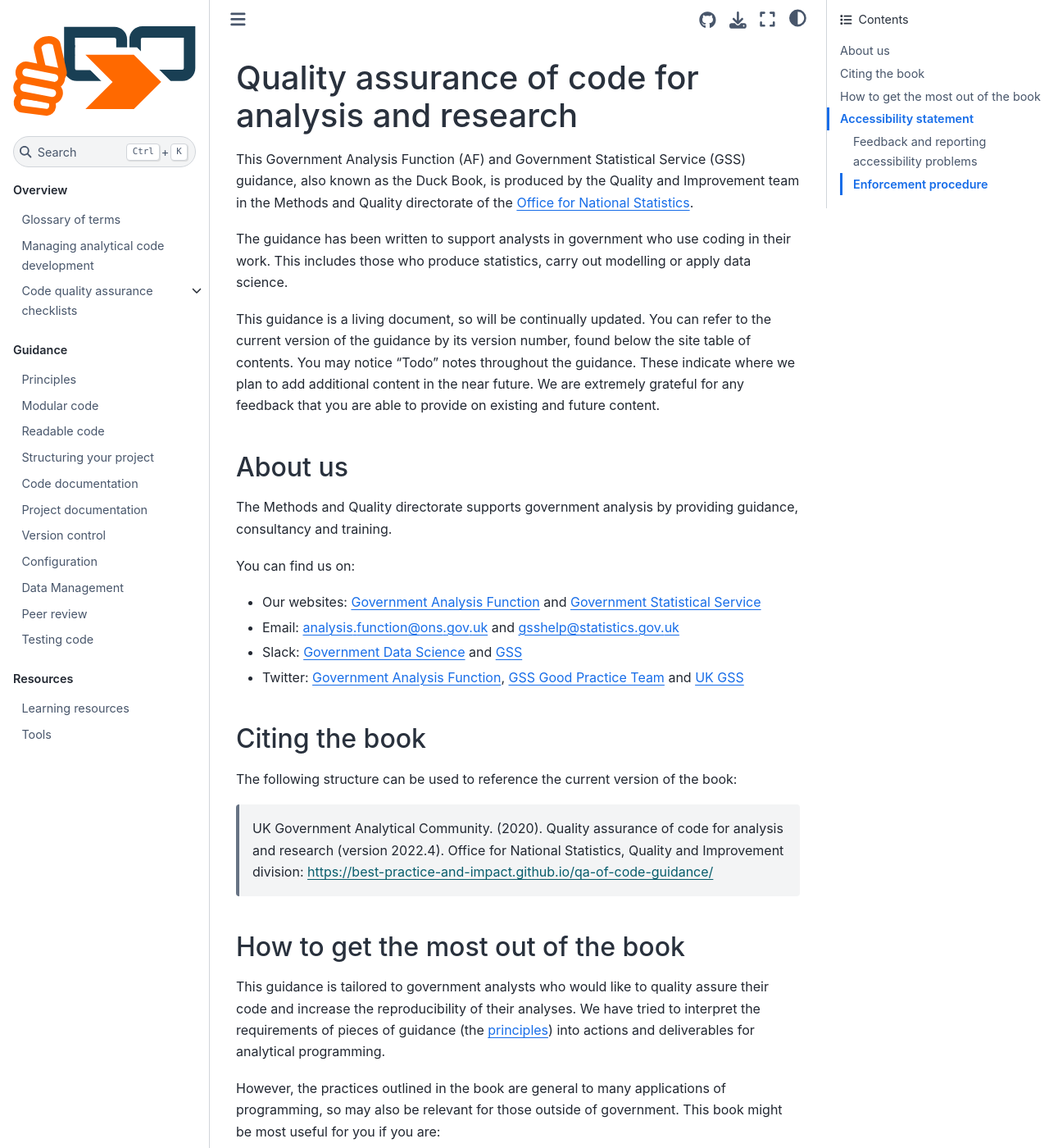
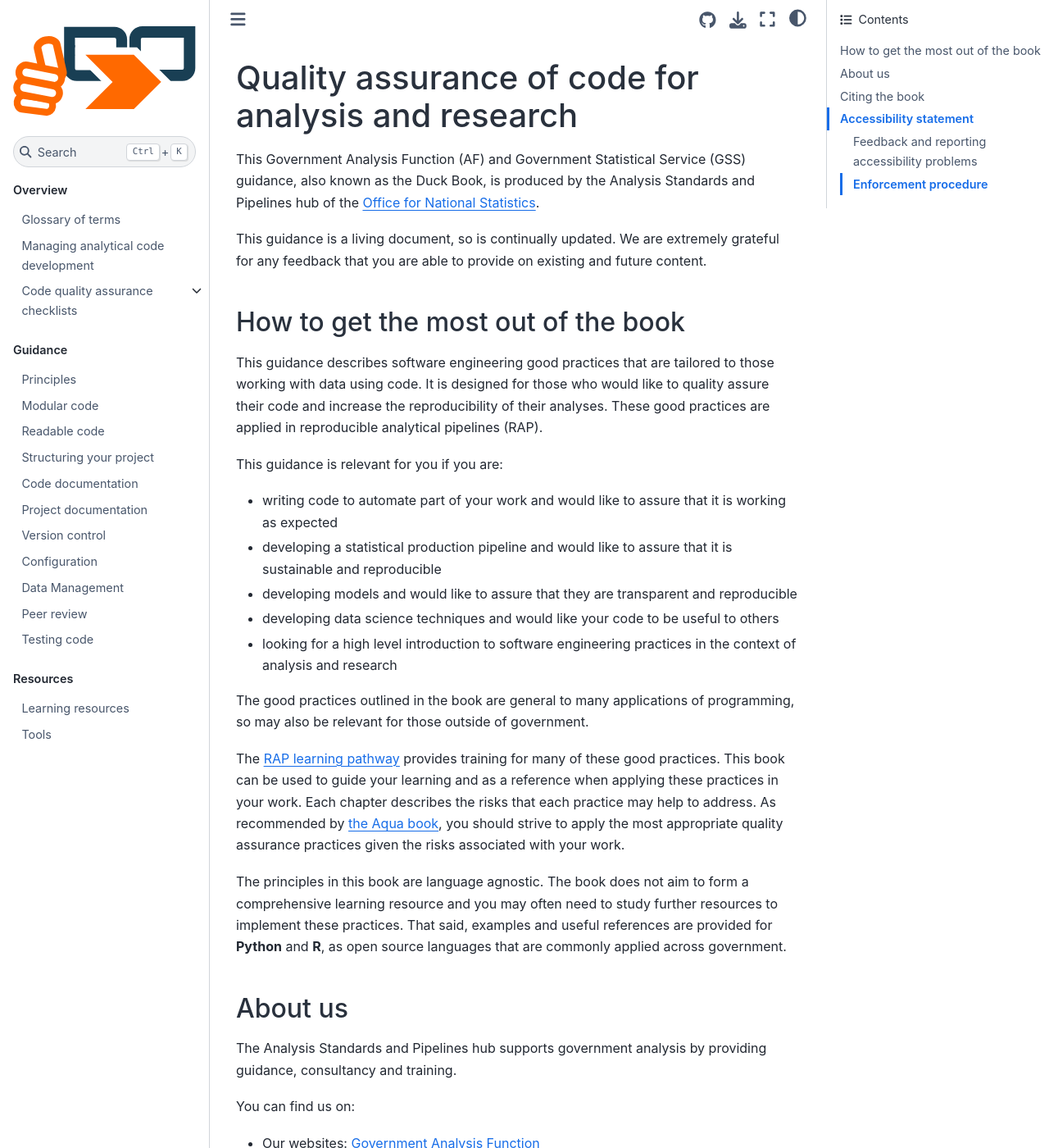
Before and after one commit to best-practice-and-impact/qa-of-code-guidance, a Jupyter Book: the page built from book/intro.md, in a window 1280 px wide and 1400 px high. Shown: the whole window at 82% size. Built offline with Jupyter Book 1.0.4 settings and Sphinx 7.4.7 and the Sphinx Book theme 1.1.4, drawn with Linux system fonts in a browser that asks for light colours; some of the changed text lies outside the part shown.

Commit message:
Shorten front page content and highlight training and guidance use

```diff
--- a/book/intro.md
+++ b/book/intro.md
@@ -1,18 +1,33 @@
 # Quality assurance of code for analysis and research
 
-This Government Analysis Function (AF) and Government Statistical Service (GSS) guidance, also known as the Duck Book, is produced by the Quality and Improvement team in the Methods and Quality directorate of the [Office for National Statistics](https://www.ons.gov.uk).
+This Government Analysis Function (AF) and Government Statistical Service (GSS) guidance, also known as the Duck Book, is produced by the Analysis Standards and Pipelines hub of the [Office for National Statistics](https://www.ons.gov.uk).
 
-The guidance has been written to support analysts in government who use coding in their work. This includes those who produce statistics, carry out modelling or apply data science.
+This guidance is a living document, so is continually updated. We are extremely grateful for any feedback that you are able to provide on existing and future content.
 
-This guidance is a living document, so will be continually updated. You can refer to the current version of the guidance by its version number, found below the site table of contents. You may notice "Todo" notes throughout the guidance. These indicate where we plan to add additional content in the near future. We are extremely grateful for any feedback that you are able to provide on existing and future content.
+## How to get the most out of the book
+
+This guidance describes software engineering good practices that are tailored to those working with data using code. It is designed for those who would like to quality assure their code and increase the reproducibility of their analyses. These good practices are applied in reproducible analytical pipelines (RAP).
+
+ This guidance is relevant for you if you are:
+- writing code to automate part of your work and would like to assure that it is working as expected
+- developing a statistical production pipeline and would like to assure that it is sustainable and reproducible
+- developing models and would like to assure that they are transparent and reproducible
+- developing data science techniques and would like your code to be useful to others
+- looking for a high level introduction to software engineering practices in the context of analysis and research
+
+The good practices outlined in the book are general to many applications of programming, so may also be relevant for those outside of government.
+
+The [RAP learning pathway](https://learninghub.ons.gov.uk/totara/program/view.php?id=6) provides training for many of these good practices. This book can be used to guide your learning and as a reference when applying these practices in your work. Each chapter describes the risks that each practice may help to address. As recommended by [the Aqua book](https://www.gov.uk/government/publications/the-aqua-book-guidance-on-producing-quality-analysis-for-government), you should strive to apply the most appropriate quality assurance practices given the risks associated with your work.
+
+The principles in this book are language agnostic. The book does not aim to form a comprehensive learning resource and you may often need to study further resources to implement these practices. That said, examples and useful references are provided for **Python** and **R**, as open source languages that are commonly applied across government.
 
 ## About us
 
-The Methods and Quality directorate supports government analysis by providing guidance, consultancy and training.
+The Analysis Standards and Pipelines hub supports government analysis by providing guidance, consultancy and training.
 
 You can find us on:
-- Our websites: [Government Analysis Function](https://www.gov.uk/government/organisations/government-analysis-function) and [Government Statistical Service](https://gss.civilservice.gov.uk/)
-- Email: [analysis.function@ons.gov.uk](mailto:analysis.function@ons.gov.uk) and [gsshelp@statistics.gov.uk](mailto:gsshelp@statistics.gov.uk)
+- Our websites: [Government Analysis Function](https://www.gov.uk/government/organisations/government-analysis-function)
+- Email: [Analysis Standards and Pipelines hub](mailto:ASAP@ons.gov.uk)
 - Slack: [Government Data Science](https://govdatascience.slack.com) and [GSS](https://gov-stats-service.slack.com)
 - Twitter: [Government Analysis Function](https://twitter.com/gov_analysis),  [GSS Good Practice Team](https://twitter.com/gssgoodpractice) and [UK GSS](https://twitter.com/ukgss)
 
@@ -21,21 +36,6 @@
 The following structure can be used to reference the current version of the book:
 
 > UK Government Analytical Community. (2020). Quality assurance of code for analysis and research (version 2022.4). Office for National Statistics, Quality and Improvement division: https://best-practice-and-impact.github.io/qa-of-code-guidance/
-
-## How to get the most out of the book
-
-This guidance is tailored to government analysts who would like to quality assure their code and increase the reproducibility of their analyses. We have tried to interpret the requirements of pieces of guidance (the [principles](/principles.md)) into actions and deliverables for analytical programming.
-
-However, the practices outlined in the book are general to many applications of programming, so may also be relevant for those outside of government. This book might be most useful for you if you are:
-- writing code to automate part of your work and would like to assure that it is working as expected
-- developing a statistical production pipeline and would like to assure that it is sustainable and reproducible
-- developing models and would like to assure that they are transparent and reproducible
-- developing data science techniques and would like your code to be useful to others
-- looking for a high level introduction to software engineering practices in the context of analysis and research
-
-This book can be used to guide your learning and as a reference. Each chapter describes the risks that the described practices may help to address. Therefore, you should strive to apply the most appropriate practices given the risks associated with your work.
-
-The principles in this book are language agnostic. It does not form a comprehensive learning resource and you may often need to study further resources to implement these practices. That said, examples and useful references are provided for **Python** and **R**, as open source languages that are commonly applied across government.
 
 ## Accessibility statement
 
@@ -53,7 +53,7 @@
 
 ### Feedback and reporting accessibility problems
 
-We’re always looking to improve the accessibility of our guidance. If you find any problems not listed on this page or think that we’re not meeting accessibility requirements, please contact us by emailing [Analysis.Function@ons.gov.uk](mailto:Analysis.Function@ons.gov.uk). Please also get in touch if you are unable to access any part of this guidance, or require the content in a different format.
+We’re always looking to improve the accessibility of our guidance. If you find any problems not listed on this page or think that we’re not meeting accessibility requirements, please contact us by emailing [ASAP@ons.gov.uk](mailto:ASAPn@ons.gov.uk). Please also get in touch if you are unable to access any part of this guidance, or require the content in a different format.
 
 We will consider your request and aim to get back to you within five working days.
 
```
